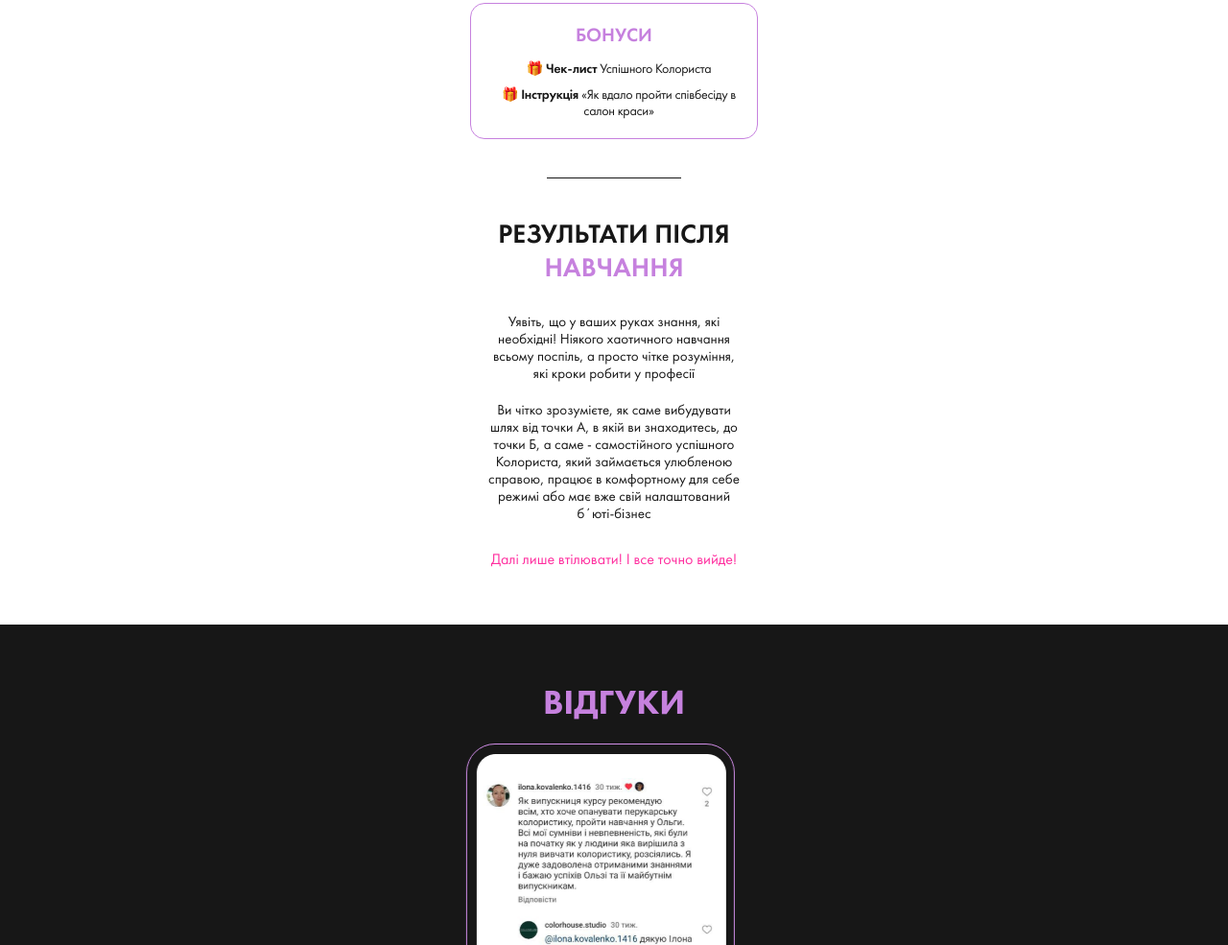
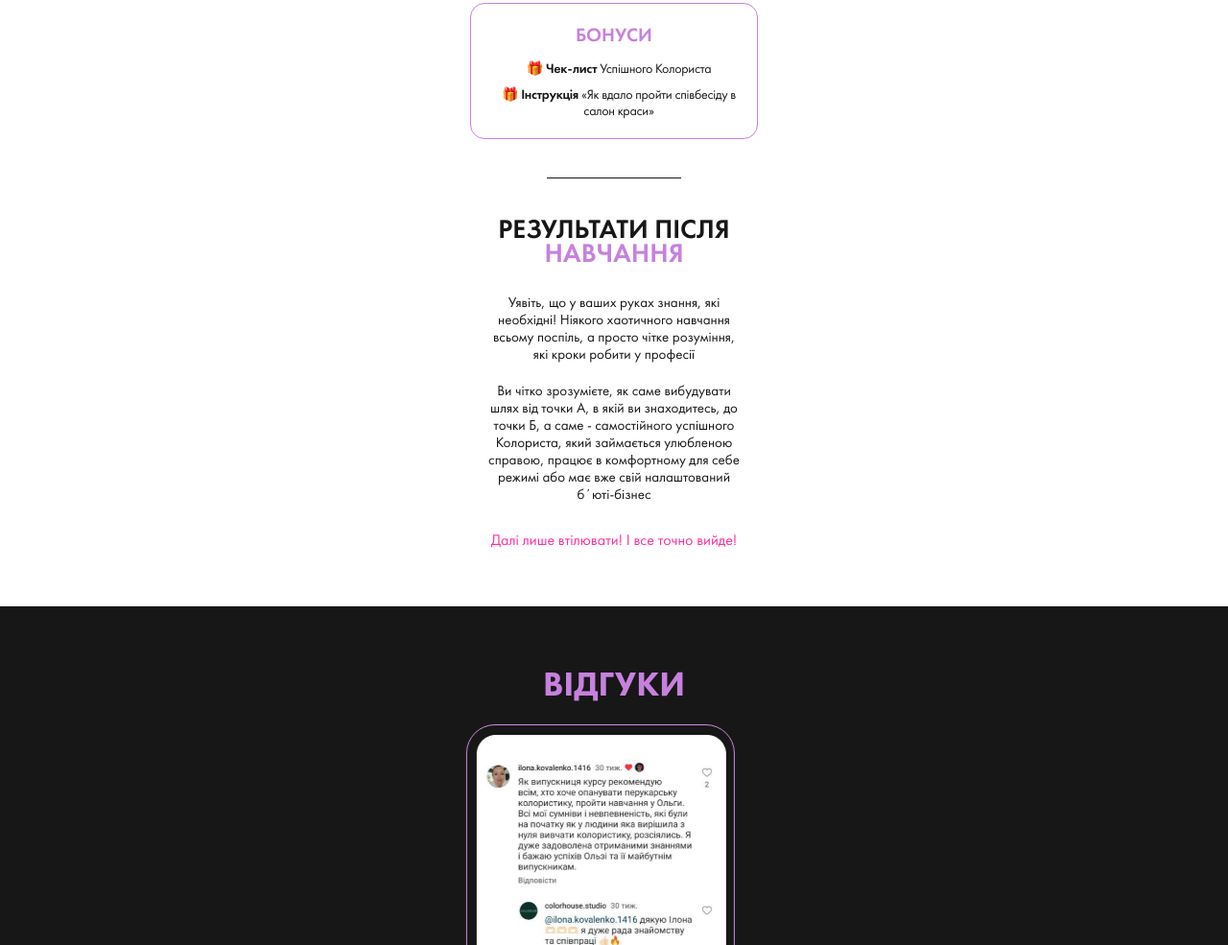
Before and after one commit to RomanIsaiev/work-website-26, a website built with Vite: page index.html in a window 1280 px wide. Shown: the part 4890-5875 px from the top of the page at 96% size. Built offline with nearby package versions, Linux system fonts and the light colour scheme.

Commit message:
Update styles.css

```diff
--- a/src/css/styles.css
+++ b/src/css/styles.css
@@ -665,7 +665,7 @@ p {
   font-size: 28px;
   font-style: normal;
   font-weight: 500;
-  line-height: normal;
+  line-height: 90%;
   text-transform: uppercase;
 
   max-width: 257px;
```
